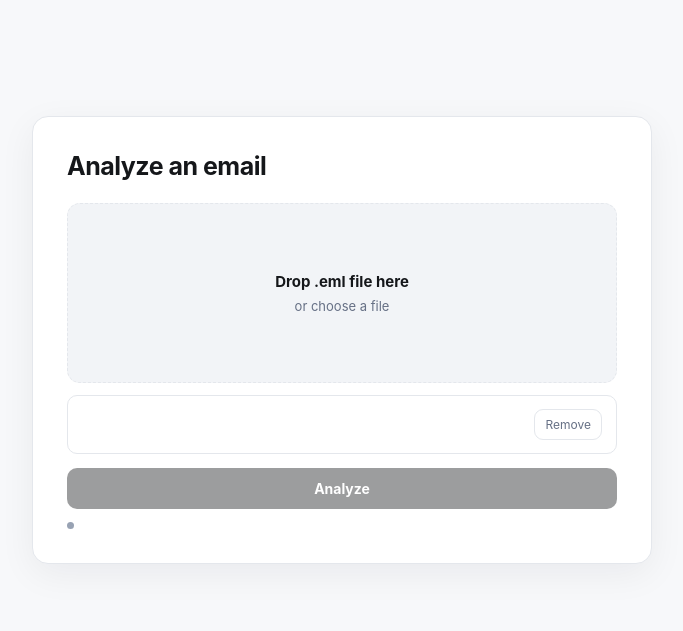
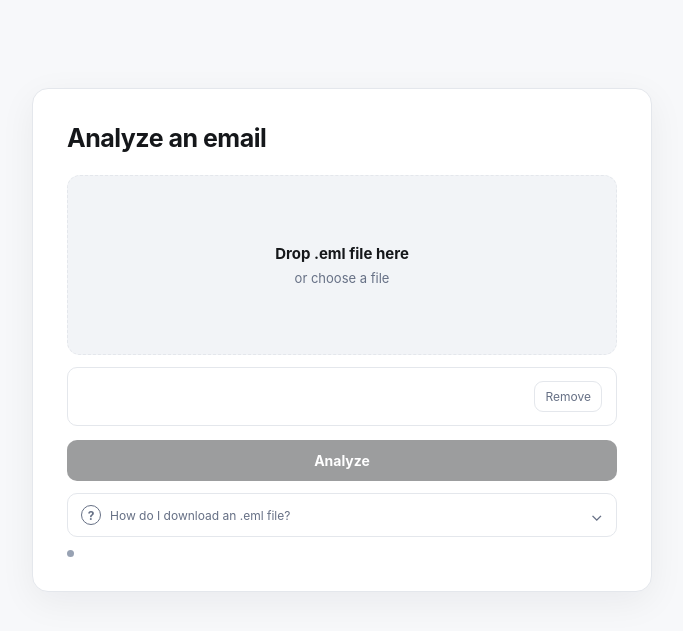
Before and after one commit to yashtanwar17/ai-email-threat-analyser, a Flask app: page / in a window 1280 px wide. Shown: the part 64-695 px from the top of the page, without its empty margins (298-981 px from the left). Run offline with Flask 3, Linux system fonts and the light colour scheme.

Commit message:
Update index.html

```diff
--- a/templates/index.html
+++ b/templates/index.html
@@ -38,9 +38,21 @@
 
           <button class="primary-button" id="analyzeBtn" type="submit" disabled>
             <span id="btnText">Analyze</span>
-            <span class="spinner" id="spinner" hidden></span>
           </button>
         </form>
+
+        <button class="eml-help-trigger" id="emlHelpTrigger" type="button" aria-expanded="false" aria-controls="emlHelpPanel">
+          <span class="eml-help-icon">?</span>
+          <span>How do I download an .eml file?</span>
+          <span class="eml-help-chevron" aria-hidden="true">⌄</span>
+        </button>
+
+        <div class="eml-help-panel" id="emlHelpPanel" hidden>
+          <div class="eml-help-image-wrap">
+            <img src="{{ url_for('static', filename='images/eml-download-help.png') }}" alt="How to download an email as an EML file">
+          </div>
+          <p>Follow the steps in the image to download the email as an <strong>.eml</strong> file, then upload it above.</p>
+        </div>
 
         <div class="status" id="status" hidden>
           <span class="status-dot"></span>
@@ -60,7 +72,6 @@ const fileSize = document.getElementById('fileSize');
 const analyzeBtn = document.getElementById('analyzeBtn');
 const clearBtn = document.getElementById('clearBtn');
 const btnText = document.getElementById('btnText');
-const spinner = document.getElementById('spinner');
 const status = document.getElementById('status');
 const statusText = document.getElementById('statusText');
 const themeToggle = document.getElementById('themeToggle');
@@ -141,14 +152,23 @@ themeToggle.addEventListener('click', () => {
   applyTheme(document.documentElement.dataset.theme === 'dark' ? 'light' : 'dark');
 });
 
+const emlHelpTrigger = document.getElementById('emlHelpTrigger');
+const emlHelpPanel = document.getElementById('emlHelpPanel');
+
+emlHelpTrigger.addEventListener('click', () => {
+  const isOpen = !emlHelpPanel.hidden;
+  emlHelpPanel.hidden = isOpen;
+  emlHelpTrigger.setAttribute('aria-expanded', String(!isOpen));
+  emlHelpTrigger.classList.toggle('open', !isOpen);
+});
+
 form.addEventListener('submit', async event => {
   event.preventDefault();
   const file = input.files[0];
   if (!file) return;
 
   analyzeBtn.disabled = true;
-  spinner.hidden = false;
-  btnText.textContent = 'Analyzing';
+  btnText.textContent = 'Analyzing…';
   setStatus('Analyzing email...');
 
   try {
@@ -170,7 +190,6 @@ form.addEventListener('submit', async event => {
     setStatus(error.message || 'Analysis failed.', 'error');
   } finally {
     analyzeBtn.disabled = false;
-    spinner.hidden = true;
     btnText.textContent = 'Analyze';
   }
 });
```
